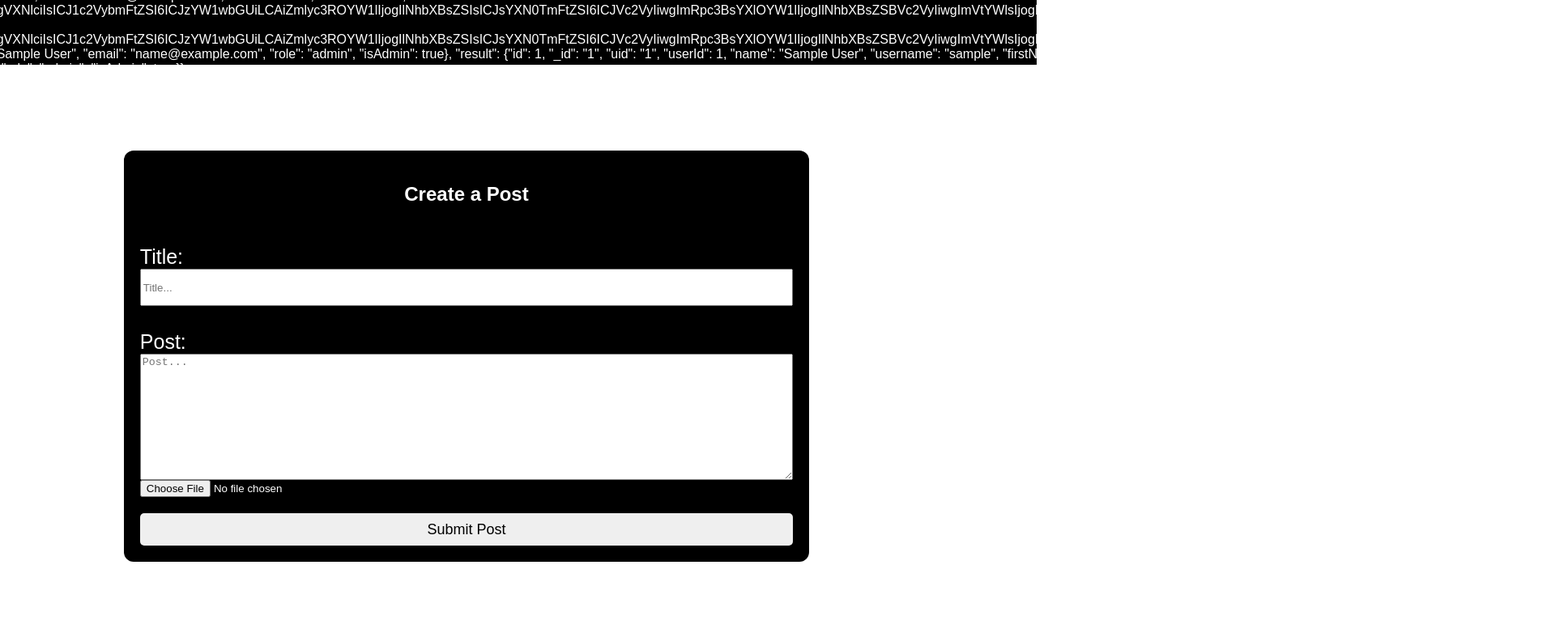
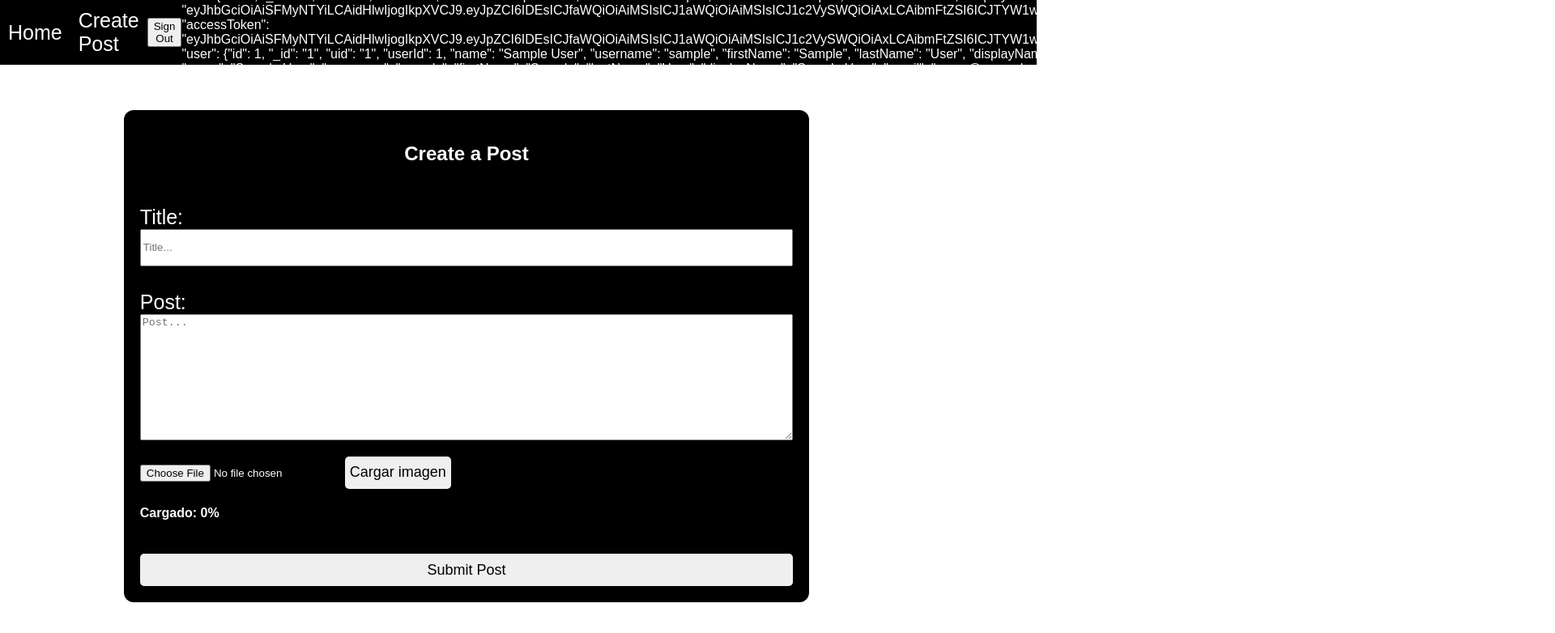
Before and after one commit to danigj86/blog-react-app, a React (Create React App) app: page /createpost in a window 1280 px wide. Shown: the top 782 px of the page at 81% size, 1920 px wide, since content can reach past the window. Built offline with nearby package versions, Linux system fonts and the light colour scheme; no server answers; sample sign-in values are in the browser's storage.

Commit message:
Descargar imagenes añadido

```diff
--- a/src/App.css
+++ b/src/App.css
@@ -13,7 +13,7 @@ nav {
   height: 80px;
   background-color: black;
   display: flex;
-  justify-content: center;
+  justify-content: space-around;
   align-items: center;
   color: white;
   text-decoration: none;
@@ -147,6 +147,7 @@ a {
 
 .postHeader .title {
   flex: 50%;
+  word-wrap: break-word;
 }
 .postHeader .deletePost {
   flex: 50%;
@@ -155,9 +156,11 @@ a {
   align-items: flex-end;
 }
 
+/* .btnDelete{
+  cursor: pointer;
+} */
 .deletePost button {
   border: none;
-
   background: none;
   font-size: 30px;
   cursor: pointer;
@@ -166,8 +169,18 @@ a {
 .post .postTextContainer {
   word-wrap: break-word;
   height: auto;
-  max-height: 400px;
+  max-height: 600px;
   width: 100%;
   overflow: hidden;
   overflow-y: auto;
 }
+.imgPost{
+  max-width: 500px;
+
+
+}
+.imgPost img{
+  width: 100%;
+  max-height:450px;
+
+}
--- a/src/App.js
+++ b/src/App.js
@@ -39,12 +39,12 @@ function App() {
             !isAuth ? <Link to='/login'>Login</Link> : <button onClick={logOut}>Sign Out</button>
           }
 
-          <span>
+
             {
               //muestra nombre de usuario conectado
-              isAuth && localStorage.getItem('currentUser')
+              isAuth ? <span> User: {localStorage.getItem('currentUser')}</span> : ''
             }
-          </span>
+
         </nav>
         <Routes>
           <Route path='/login' element={<Login setIsAuth={setIsAuth} />} />
--- a/src/components/CreatePost.jsx
+++ b/src/components/CreatePost.jsx
@@ -12,6 +12,7 @@ export const CreatePost = ({ isAuth }) => {
     const [title, setTitle] = useState('');
     const [postText, setPostText] = useState('');
     const [Imagen, setImagen] = useState();
+    const [progress, setProgress] = useState(0);
     let navigate = useNavigate();
 
     //referencia de la base de datos/coleccion de firestore
@@ -19,25 +20,31 @@ export const CreatePost = ({ isAuth }) => {
     const postCollectionRef = collection(db, 'posts');
 
     //===================================================
+    //GUARDA UN NUEVO POST
     const createPost = async (image) => {
 
-        uploadFile(image);
+        //recupera la URL guardada y quita los / del string
+        var yourString = JSON.stringify(localStorage.getItem('url'))
+        var urlImg = yourString.slice(1, -1);
+        //console.log('urllllllllll: ' + urlImg);
 
         if (!title || !postText) {
             alert('Rellena los campos');
             return;
         }
 
-        await addDoc(postCollectionRef, {
+        let nuevoDoc = {
             title,
             postText,
             author:
             {
                 name: auth.currentUser.displayName,
                 id: auth.currentUser.uid,
-                img: image.name
+                img: urlImg    //image.name
             }
-        });
+        }
+
+        await addDoc(postCollectionRef, nuevoDoc);
         navigate('/');
     };
     //====================================
@@ -47,13 +54,14 @@ export const CreatePost = ({ isAuth }) => {
         }
     }, [])
 
-     //=====================================
+    //=====================================
     //OBTENIENDO LA IMAGEN
     const changeImagen = (e) => {
         setImagen(e.target.files[0])
     }
 
     //==========================================
+    //CARGA LA IMAGEN
     const uploadFile = (file) => {
 
         if (!file) {
@@ -65,12 +73,17 @@ export const CreatePost = ({ isAuth }) => {
 
         uploadTask.on('state_changed', (snapshot) => {
             const prog = Math.round(
-                (snapshot.bytesTransferred / snapshot.totalBytes) * 100)
+                (snapshot.bytesTransferred / snapshot.totalBytes) * 100);
+            setProgress(prog);
         },
+
             (err) => { console.error(err) },
+            //consigo la Url de la imagen
             () => {
                 getDownloadURL(uploadTask.snapshot.ref).then((url) => {
-                    console.log(url);
+                    console.log('acabo de capturar la url: ' + url);
+                    //guardo la url en local storage para recuperarla despues
+                    localStorage.setItem('url', url);
                 })
             }
         )
@@ -96,12 +109,13 @@ export const CreatePost = ({ isAuth }) => {
                     <div className="content-modal">
                         <header>
                             <input type="file" name="imagen" onChange={changeImagen} />
-
+                            <button onClick={() => uploadFile(Imagen)}>Cargar imagen</button>
+                            <h4>Cargado: {progress}%</h4>
                         </header>
                     </div>
                 </aside>
                 <button
-                    onClick={()=>{createPost(Imagen)} } >Submit Post</button>
+                    onClick={() => { createPost(Imagen) }} >Submit Post</button>
             </div>
         </div>
     )
--- a/src/components/Home.jsx
+++ b/src/components/Home.jsx
@@ -1,37 +1,38 @@
 import React, { useEffect, useState } from 'react'
-
+import { useNavigate } from 'react-router-dom';
 import { getDocs, collection, deleteDoc, doc } from 'firebase/firestore';
 import { auth, db } from '../firebase-config';
 
 export const Home = ({ isAuth }) => {
 
     const [postList, setPostList] = useState([]);
+    const navigate = useNavigate();
 
     //creamos la referencia de la base de datos para recuperar los posts
     const postCollectionRef = collection(db, 'posts');
 
     //recuperamos el ID del user conectado
-    console.log(localStorage.getItem('idUserPost'))
-    console.log(auth.currentUser)
-
+    //console.log(localStorage.getItem('idUserPost'))
+    //console.log(auth.currentUser);
 
     //Al cargar este componente, se cargan los post de la BD
     useEffect(() => {
         const getPosts = async () => {
             const data = await getDocs(postCollectionRef)
-            console.log(data.docs.map((doc) => ({ ...doc.data(), id: doc.id })));
-            setPostList(data.docs.map((doc) => ({ ...doc.data(), id: doc.id })));
+            console.log(data.docs.map((doc) => ({ id: doc.id, ...doc.data()  })));
+            setPostList(data.docs.map((doc) => ({ id: doc.id, ...doc.data() })));
         };
         getPosts();
-    }, []);
+    },[]);
 
-    //funcion para borrar un documento (un post en este caso)
+    //borrar un documento (un post en este caso)
     const deletePost = async (id) => {
         //primero hacemos referencia al documento en concreto que deseamos
         //borrar, especificando los tres parametros (configuracionDB, nombre DB, id del documento a borrar)
         const postDoc = doc(db, 'posts', id)
         //y se borra con deleteDoc
         await deleteDoc(postDoc);
+        navigate('/');
     }
     return (
         <div className="homePage">
@@ -45,9 +46,9 @@ export const Home = ({ isAuth }) => {
 
                             <div className="deletePost">
 
-                                {//si el user esta conectado & el id.del creador del post === al id del user conectado.... se muestra el boton
+                                {//si el user esta conectado & el id.del creador del post === al id del user conectado.... se muestra el boton borrar
                                     isAuth && post.author.id === auth.currentUser.uid && (
-                                    <button
+                                        <button className="btnDelete"
                                             onClick={() => {
                                                 deletePost(post.id);
                                             }}
@@ -58,14 +59,18 @@ export const Home = ({ isAuth }) => {
                                     )}
                             </div>
 
+                        </div>
                         {
                             post.author.img && (<>
-                                <img src={post.author.img}/>
+                                <div className='imgPost'>
+                                    <img src={post.author.img} />
+                                </div>
                             </>)
                         }
-                        </div>
                         <div className="postTextContainer">
+                            <p>
                                 {post.postText}
+                            </p>
                             <h3>@{post.author.name}</h3>
                         </div>
 
```
Lines whose indentation alone changed are shown as unchanged.
